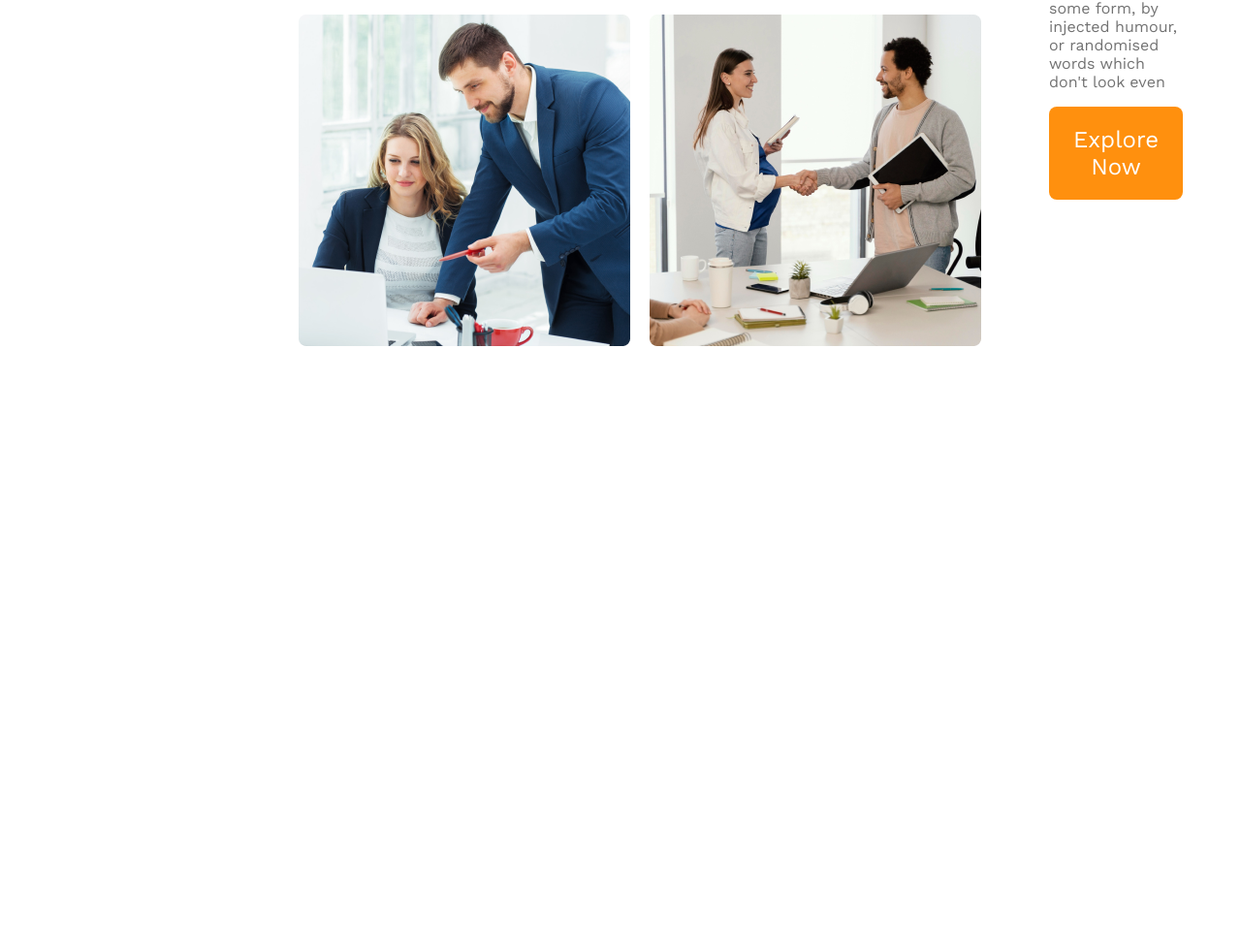
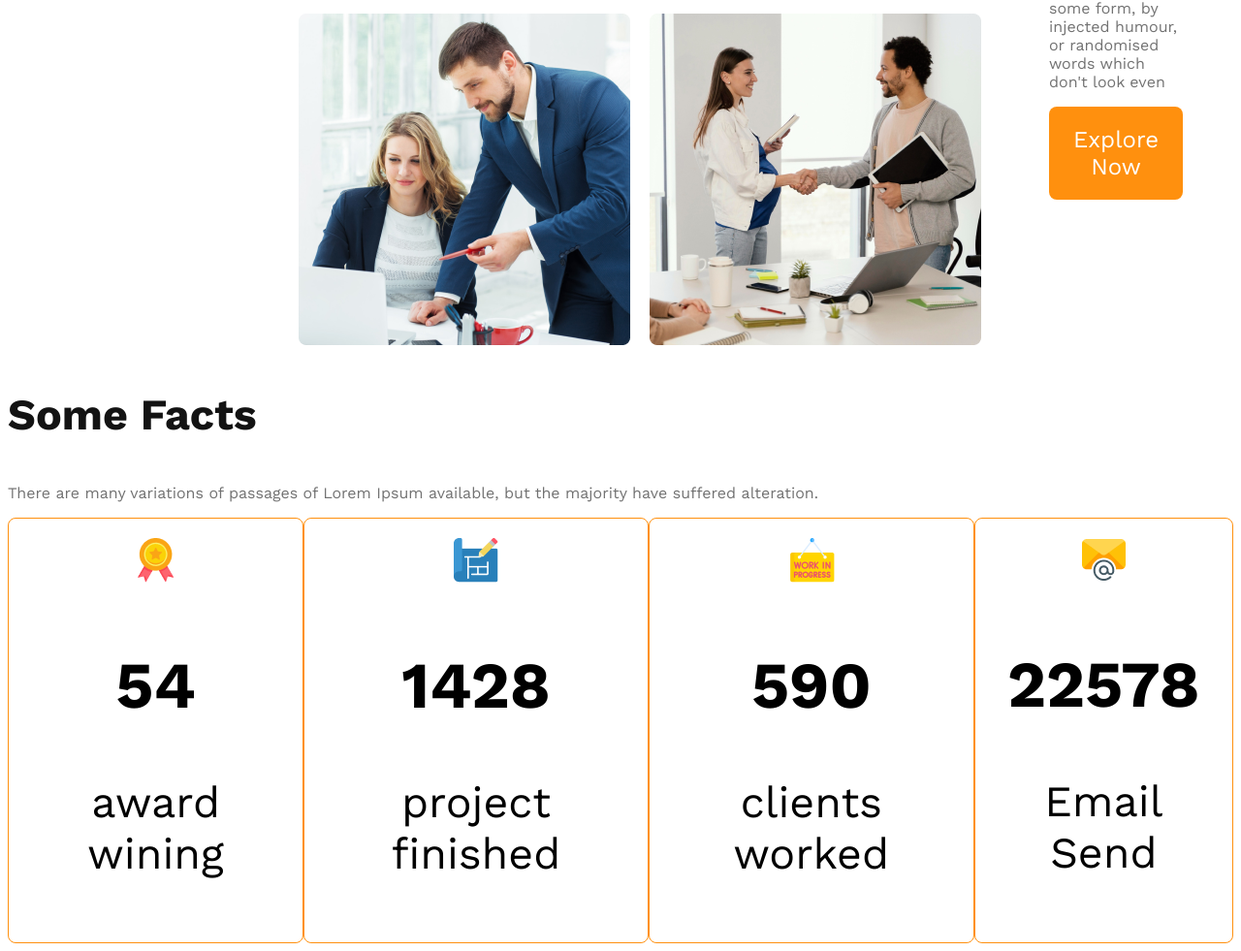
Before and after one commit to ARIFULISLAMSAGOR/g3-architects-website, a plain HTML site: page index.html in a window 1280 px wide. Shown: the part 1428-2409 px from the top of the page at 97% size. Before the commit the page ends 1793 px from the top, so only its background shows below. Drawn offline with nearby package versions, Linux system fonts and the light colour scheme.

Commit message:
facts added

```diff
--- a/index.html
+++ b/index.html
@@ -13,7 +13,7 @@
     <header class="header">
 
      <nav class="navbar">
-        <h1 class="nav-title">G3 Architects</h1>
+        <h1 class="section-title">G3 Architects</h1>
         <ul>
             <li><a href="">Home</a></li>
             <li><a href="">About</a></li>
@@ -48,6 +48,36 @@
         <button class="btn-primary">Explore Now</button>
         </div>
     </section>
+    <!-- features container -->
+    <section class="feature-section">
+
+    </section>
+    <section class="facts-section">
+       <h3 class="section-title ">Some Facts</h3>
+       <p class="text-light-gray">There are many variations of passages of Lorem Ipsum available, but the majority have suffered alteration.</p>
+       <div class="facts-card-container">
+        <div class="card">
+            <img src="images/icons/ribon.png" alt="">
+            <h2 class="card-states">54</h2>
+            <p class="card-title">award wining</p>
+        </div>
+        <div class="card">
+            <img src="images/icons/projects.png" alt="">
+            <h2 class="card-states">1428</h2>
+            <p class="card-title">project finished</p>
+        </div>
+        <div class="card">
+            <img src="images/icons/customers.png" alt="">
+            <h2 class="card-states">590</h2>
+            <p class="card-title">clients worked</p>
+        </div>
+        <div class="card">
+            <img src="images/icons/email.png" alt="">
+            <h2 class="card-states">22578</h2>
+            <p class="card-title">Email Send</p>
+        </div>
+       </div>
+    </section>
     </main>
     <footer>
 
--- a/styles/architect.css
+++ b/styles/architect.css
@@ -17,6 +17,11 @@ border: 0;
 .text-light-gray{
     color: #727272 ;
 }
+.section-title{
+    font-size: 2.8rem;
+    font-weight: 700px;
+    color: #131313;
+}
 header{
     background-color: rgba(255, 144, 14, 0.10);
     padding:50px 240px;
@@ -26,9 +31,6 @@ nav{
     display: flex;
     justify-content: space-between;
     /* padding:50px 240px; */
-}
-.nav-title{
-    font-size: 45px;
 }
 
 nav>ul{
@@ -89,6 +91,25 @@ main {
     font-weight: 700;
 }
 
+.facts-card-container{
+    display: flex;
+    justify-content: space-around;
+}
+.facts-card-container .card{
+    border-radius: 8px;
+    border: 1px solid #FF900E;
+    text-align: center;
+    font-size: 2.8rem;
+    padding: 20px;
+
+}
+facts-card-container,.card-stats{
+    font-size: 2.8rem;
+    color: #424242;
+}
+
+
+
 /* responsive media */
 @media screen and (max-width:576px) {
     header{
```
